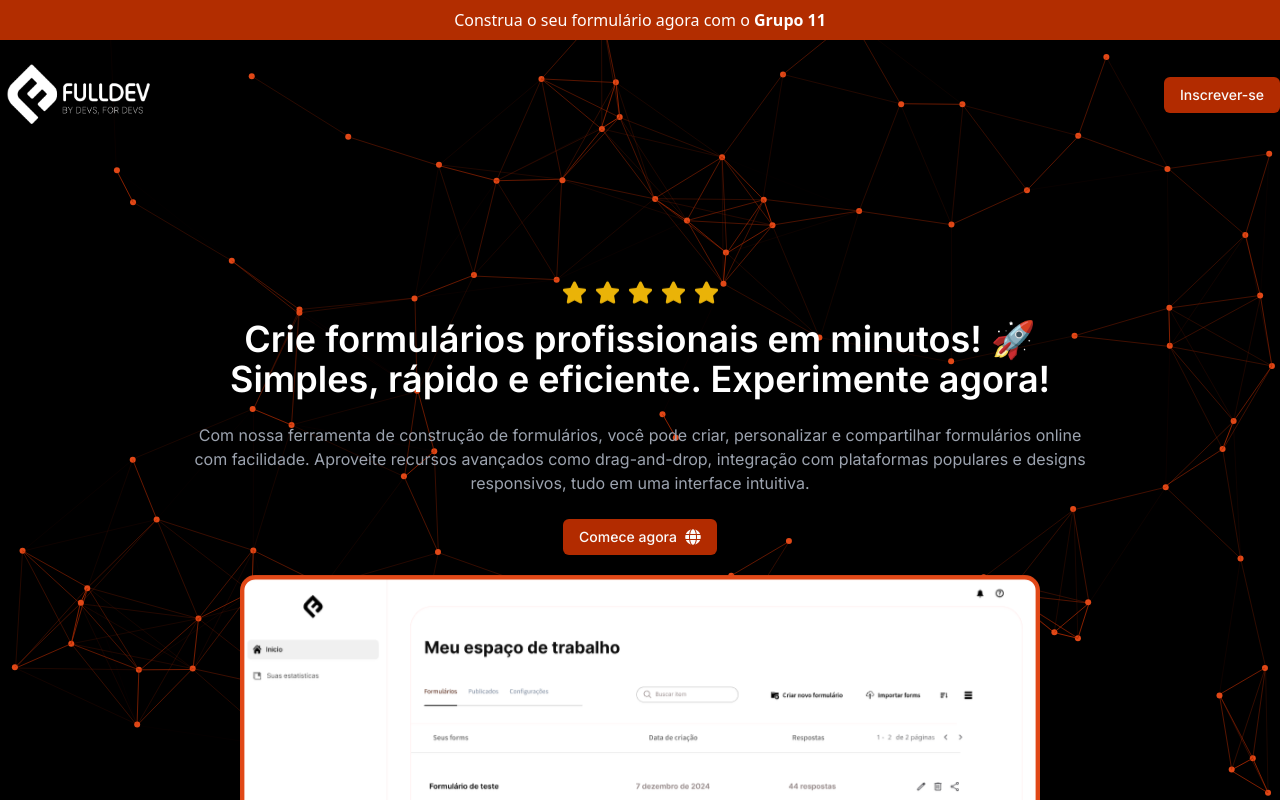
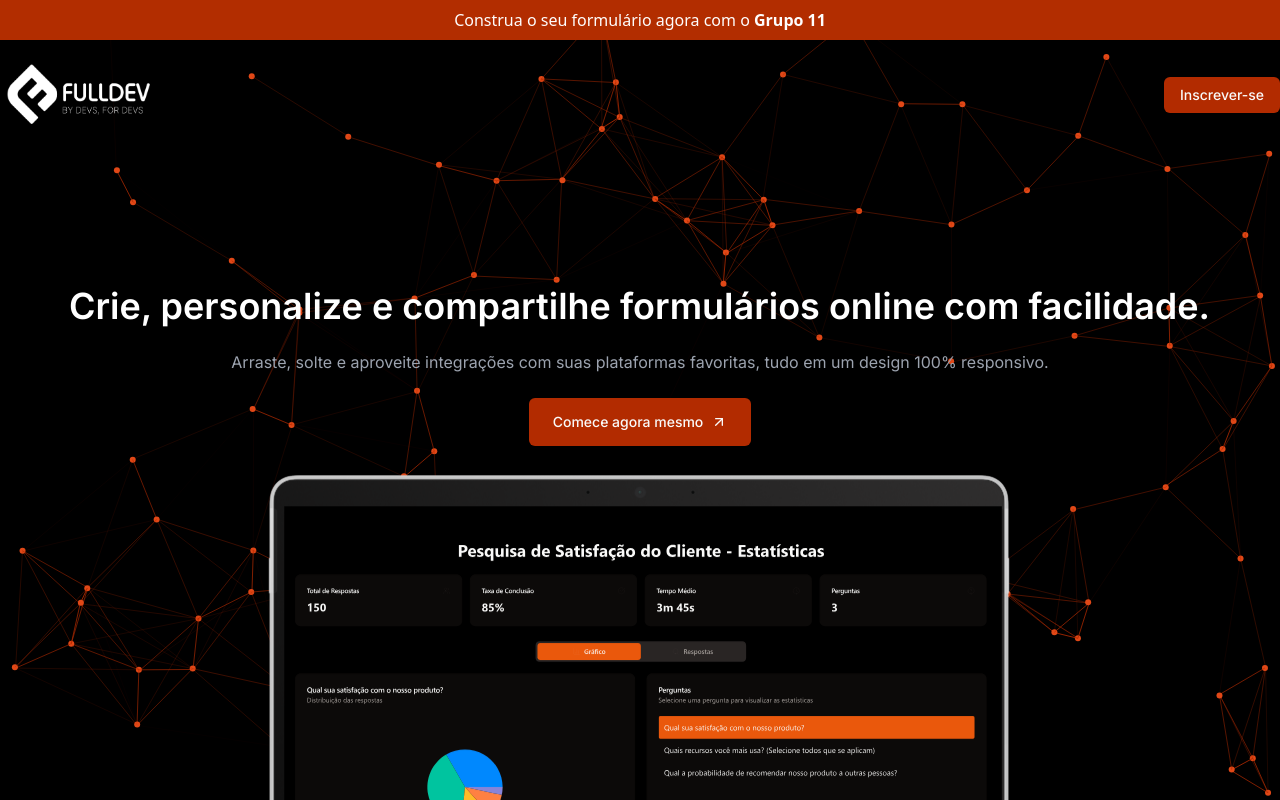
Before and after one commit to Comunidade-FullDev/form-fulldev, a Next.js app: page / in a window 1280 px wide. Shown: the top 800 px of the page. Built offline with nearby package versions, Linux system fonts and the light colour scheme.

Commit message:
update: atualizando visual da hero

```diff
--- a/package.json
+++ b/package.json
@@ -3,7 +3,7 @@
   "version": "0.1.0",
   "private": true,
   "scripts": {
-    "dev": "next dev --turbopack",
+    "dev": "next dev --turbopack -p 3001",
     "build": "next build",
     "start": "next start",
     "lint": "next lint"
--- a/src/components/Sections_LP/Hero.tsx
+++ b/src/components/Sections_LP/Hero.tsx
@@ -1,6 +1,8 @@
 import { FaGlobe, FaStar } from "react-icons/fa";
 import { Button } from "../ui/button";
+
 import Image from "next/image";
+import { ArrowUpRight } from "lucide-react";
 
 
 export function Hero() {
@@ -8,26 +10,22 @@ export function Hero() {
         <section className="overflow-hidden">
             <div className="flex justify-center flex-col items-center mt-40 font-inter">
                 <h1 className="text-center font-semibold text-2xl lg:text-4xl text-white" data-aos="flip-up">
-                <div className="flex gap-2 justify-center items-center mb-2 animate-bounce">
-                    <FaStar className="text-yellow-500" size={25} />
-                    <FaStar className="text-yellow-500" size={25} />
-                    <FaStar className="text-yellow-500" size={25} />
-                    <FaStar className="text-yellow-500" size={25} />
-                    <FaStar className="text-yellow-500" size={25} />
-                </div>
-                Crie formulários profissionais em minutos! 🚀 <br /> Simples, rápido e eficiente. Experimente agora!
+
+                Crie, personalize e compartilhe formulários online com facilidade.
                 </h1>
                 <p className="text-gray-400 text-sm lg:text-base text-center max-w-[900px] mt-6" data-aos="zoom-in">
-                Com nossa ferramenta de construção de formulários, você pode criar, personalizar e compartilhar formulários online com facilidade. Aproveite recursos avançados como drag-and-drop, integração com plataformas populares e designs responsivos, tudo em uma interface intuitiva.
-                </p>
+                Arraste, solte e aproveite integrações com suas plataformas favoritas, tudo em um design 100% responsivo.                </p>
                 <div className="mt-6">
-                    <a href="/login" data-aos="fade-up" data-aos-delay="200"><Button>Comece agora <FaGlobe /></Button></a>
+                    <a href="/login"><Button className="p-6 hover:bg-opacity-80">Comece agora mesmo<ArrowUpRight /></Button></a>
                 </div>
                 <div className="mt-10">
-                    <Image src="/ImgHero.svg" width={800} height={400} priority alt="" className="animate-float" />
+                    <Image src="/imagehero.svg" width={800}
+                      quality={100}
+
+                    height={400} priority alt="" className="animate-float" />
                 </div>
             </div>
-            <div className="mt-40 mb-16 flex justify-center items-center" data-aos="zoom-out">
+            <div className="mt-40 mb-16 flex justify-center items-center pointer-events-none" data-aos="zoom-out">
                 <Image src="/ProgressBarImage.png" width={800} height={200} alt="" />
             </div>
         </section>
```
